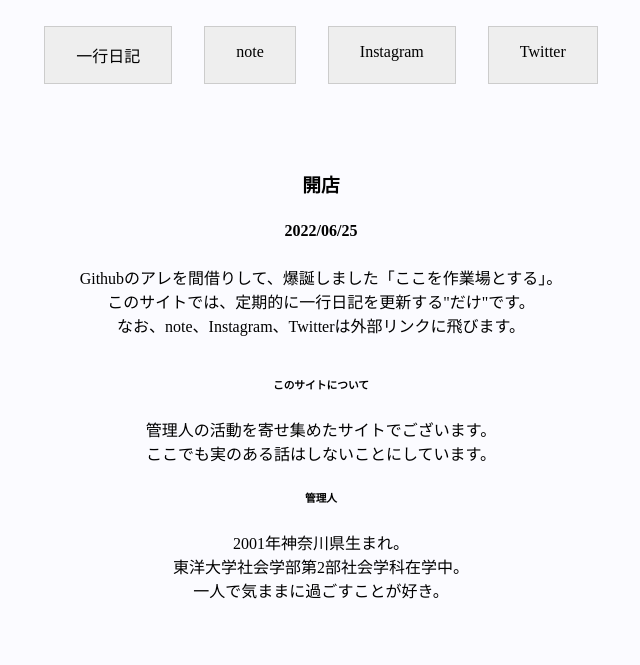
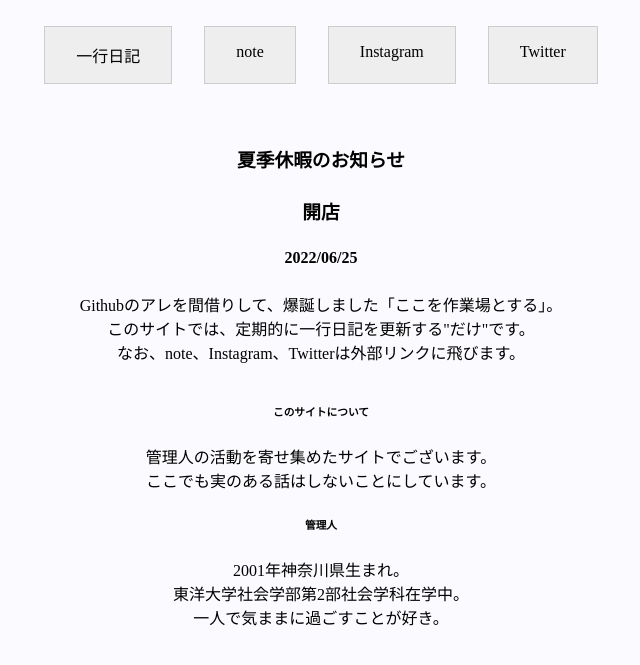
Before and after one commit to actuallytauk/actuallytauk.github.io, a plain HTML site: page index.html in a window 1280 px wide. Shown: the part 115-780 px from the top of the page, without its empty margins (319-959 px from the left). Drawn offline with Linux system fonts and the light colour scheme.

Commit message:
Update index.html

```diff
--- a/index.html
+++ b/index.html
@@ -22,7 +22,8 @@
     </nav>
     </header>
     <!--コンテンツ-->
-    <h3></h3>
+    <h3>夏季休暇のお知らせ</h3>
+
     <h3>開店</h3>
     <h4>2022/06/25</h4>
     <p>
```
